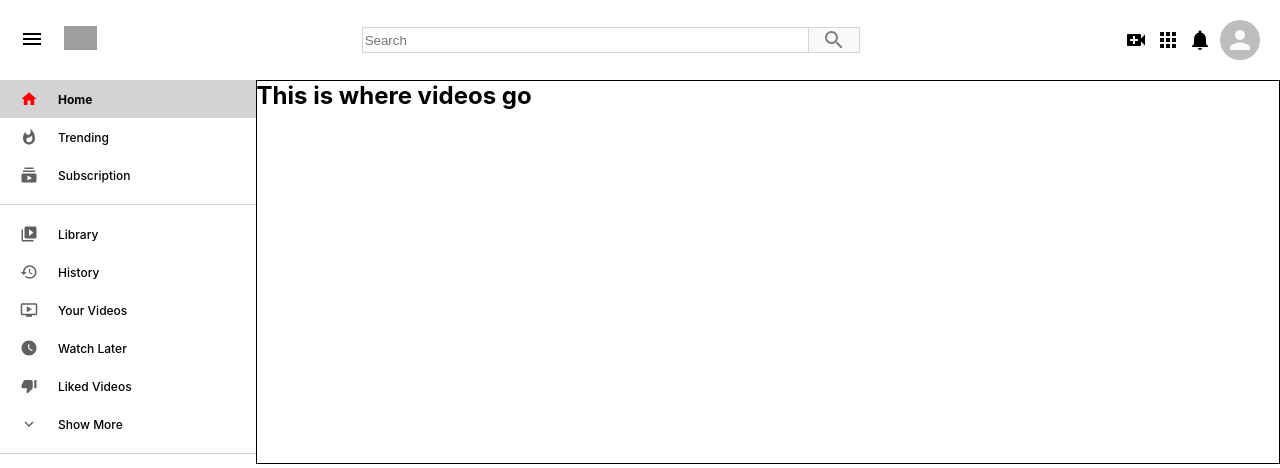
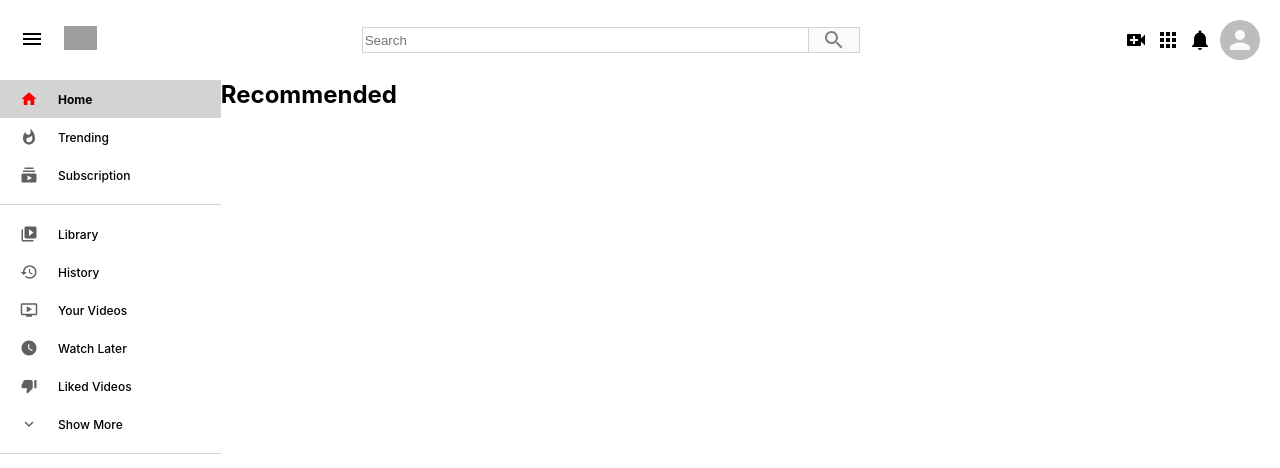
Before and after one commit to nrhymer23/youtube-clone, a React (Create React App) app in the folder youtube-clone/: page / in a window 1280 px wide. Shown: the top 468 px of the page. Built offline with nearby package versions, Linux system fonts and the light colour scheme; grey boxes are pictures that could not be loaded.

Commit message:
Recommended Video sEction setup

```diff
--- a/youtube-clone/src/RecommendedVideos.css
+++ b/youtube-clone/src/RecommendedVideos.css
@@ -1,5 +1,11 @@
 .RecommendedVideos {
-    border: 1px solid black;
     flex: 0.8;
+    background-color: #f9f9f9;
+    padding: 40px 20px;
+    padding-bottom: 0;
+}
 
+.RecommendedVideos > h2 {
+    margin-left: 5px;
+    margin-bottom: 20px;
 }
--- a/youtube-clone/src/RecommendedVideos.js
+++ b/youtube-clone/src/RecommendedVideos.js
@@ -3,12 +3,13 @@
 
 function RecommendedVideos() {
     return (
-        <div className="RecommendedVideos">
-            <h2>
-            This is where videos go
-            </h2>
+        <div className="recommendedVideos">
+            <h2>Recommended</h2>
+            <div className="recommended__videos">
+
+            </div>
         </div>
     )
 }
 
-export default RecommendedVideos
+export default RecommendedVideos;
```
Also changed, not shown: 1 other file (tests, documents, lock files or other folders).
